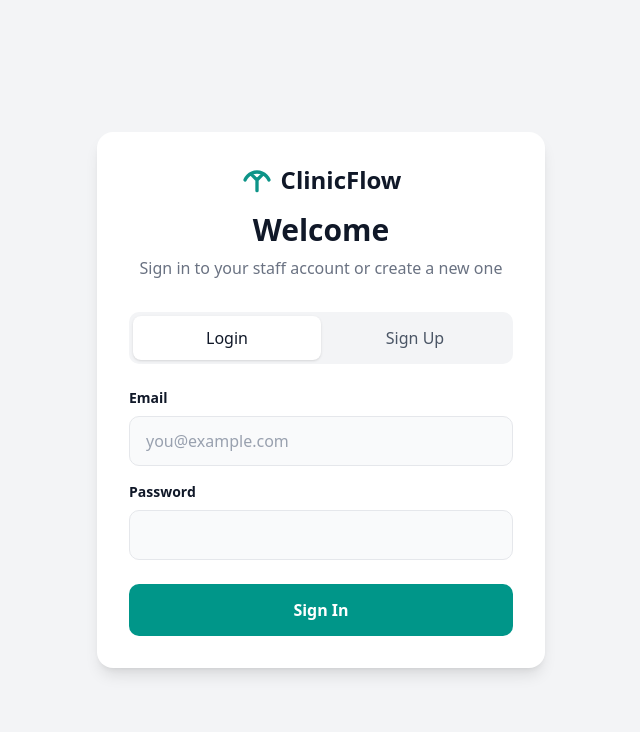
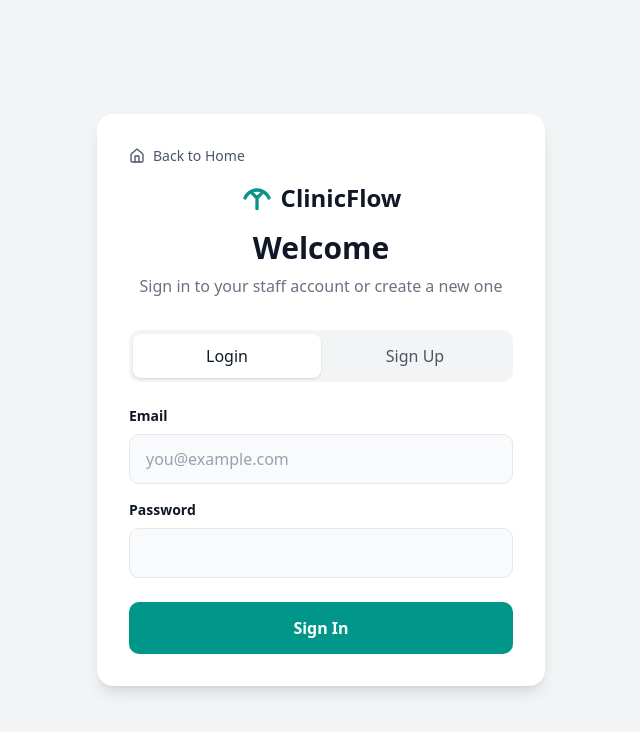
Before and after one commit to MohamedAbuthar/clinicOS_web_new, a Next.js app: page /auth-login in a window 1280 px wide. Shown: the top 732 px of the page, without its empty margins (319-959 px from the left). Built offline with nearby package versions, Linux system fonts and the light colour scheme; no server answers.

Commit message:
login fix

```diff
--- a/src/compnent/auth-login/login.tsx
+++ b/src/compnent/auth-login/login.tsx
@@ -6,7 +6,7 @@ import { signUpWithEmail, signOut } from '@/lib/firebase/auth';
 import { db } from '@/lib/firebase/config';
 import { doc, setDoc } from 'firebase/firestore';
 import { useAuth } from '@/lib/contexts/AuthContext';
-import { AlertCircle, Loader2, CheckCircle } from 'lucide-react';
+import { AlertCircle, Loader2, CheckCircle, House } from 'lucide-react';
 
 const Auth = () => {
   const [activeTab, setActiveTab] = useState<'login' | 'signup'>('login');
@@ -108,6 +108,15 @@ const Auth = () => {
   return (
     <div className="min-h-screen bg-gray-100 flex items-center justify-center px-4">
       <div className="bg-white rounded-2xl shadow-lg p-8 w-full max-w-md">
+        {/* Back to Home Button */}
+        <button
+          onClick={() => router.push('/MainDashboard')}
+          className="mb-4 flex items-center gap-2 text-gray-600 hover:text-teal-600 transition-colors"
+        >
+          <House className="w-4 h-4" />
+          <span className="text-sm font-medium">Back to Home</span>
+        </button>
+
         {/* Success Message */}
         {successMessage && (
           <div className="mb-4 p-4 bg-green-100 border border-green-400 text-green-700 rounded-lg flex items-center gap-2">
```
